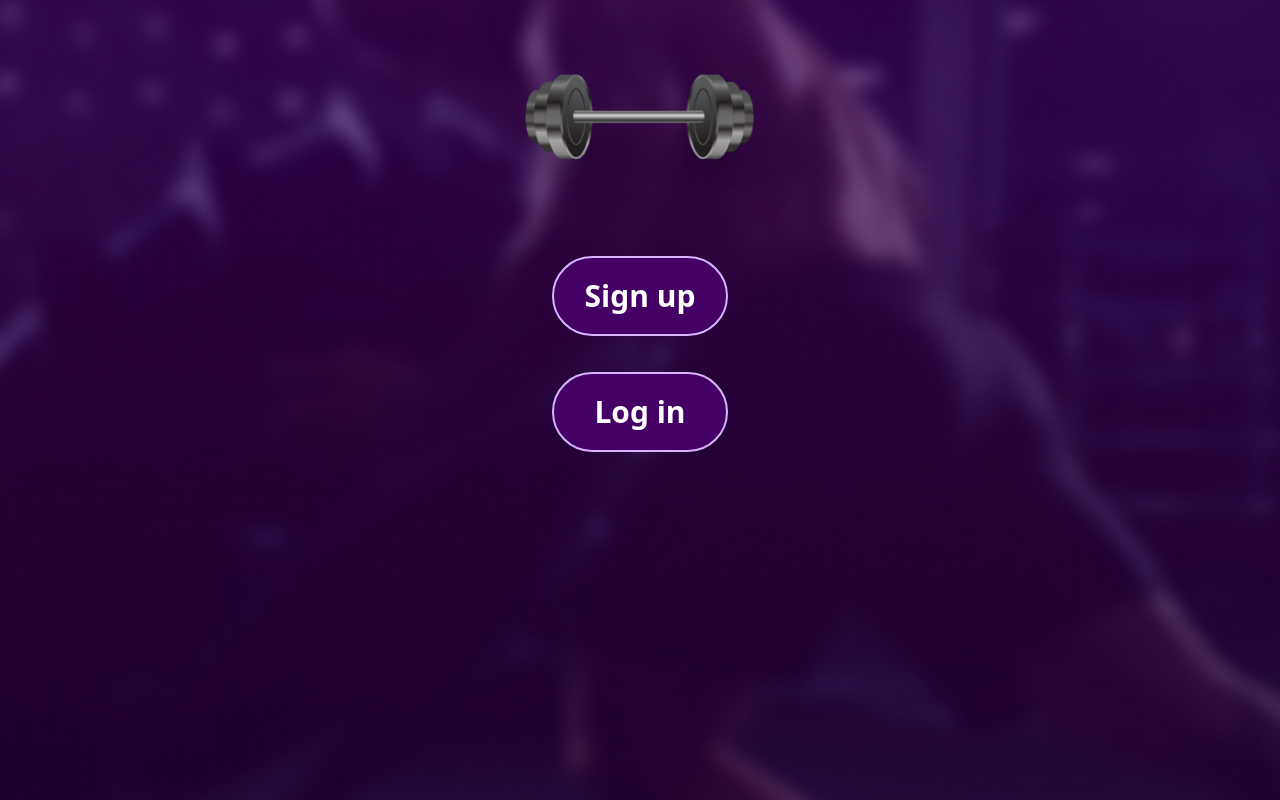
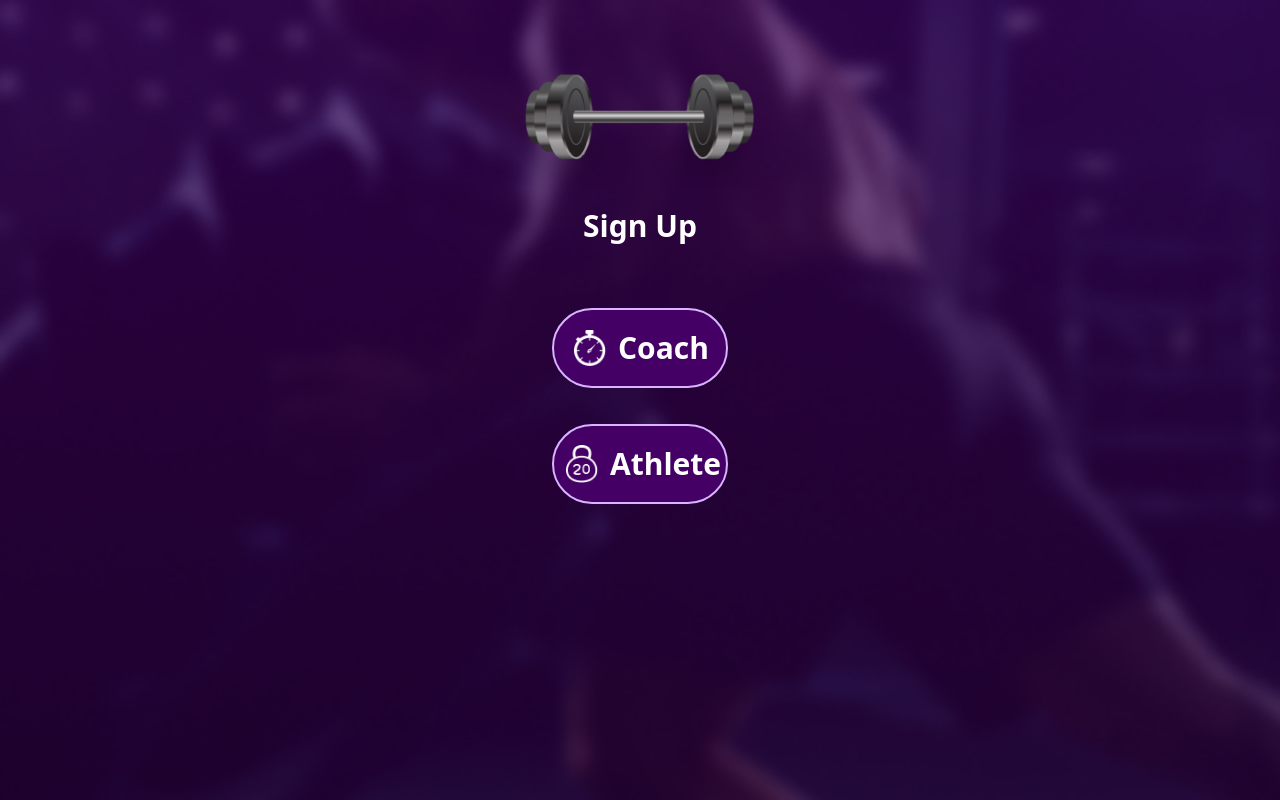
Before and after one commit to raha-mtlbi/Fitness, a React (Vite) app: page / in a window 1280 px wide. Built offline with nearby package versions, Linux system fonts and the light colour scheme.

Commit message:
UserType page design

```diff
--- a/src/App.jsx
+++ b/src/App.jsx
@@ -1,12 +1,12 @@
 import React from "react";
-import BackgroundImage from "./component/BackGround";
-import SignupLogin from "./pages/SignupLogin";
+import BackgroundImage from "./component/backGround";
+import UserType from "./pages/UserType";
 
 export default function App() {
   return (
     <div>
       <BackgroundImage />
-      <SignupLogin />
+      <UserType />
     </div>
   );
 }
--- a/src/component/BackGround.jsx
+++ b/src/component/BackGround.jsx
@@ -1,5 +1,5 @@
 import React from "react";
-import BackGroundImage from "../images/BackGround.png";
+import BackGroundImage from "../images/backGround.png";
 
 export default function BackGround() {
   return (
--- /dev/null
+++ b/src/component/Button.jsx
@@ -0,0 +1,9 @@
+import React from "react";
+
+export default function Button() {
+  return (
+    <button className="bg-[#440064] w-44 h-20 rounded-[60px] text-white font-bold text-3xl border-2 border-purple-300">
+      {title}
+    </button>
+  );
+}
--- /dev/null
+++ b/src/pages/UserType.jsx
@@ -0,0 +1,26 @@
+import React from "react";
+import dumbbell from "../images/dumbbell.png";
+import clock from "../images/clock.png";
+import vazne from "../images/vazne.png";
+
+export default function UserType() {
+  return (
+    <div className="flex-col flex gap-16 place-items-center text-center p-16">
+      <div className="flex-col flex gap-4">
+        <img src={dumbbell} className="h-32 w-72" />
+        <p className="text-white text-3xl font-bold">Sign Up</p>
+      </div>
+
+      <div className="flex-col flex gap-9">
+        <button className="bg-[#440064] w-44 h-20 flex flex-row gap-3 p-5 rounded-[60px] text-white font-bold text-3xl border-2 border-purple-300 place-items-center text-center">
+          <img src={clock} className="w-8" />
+          Coach
+        </button>
+        <button className="bg-[#440064] w-44 h-20 flex flex-row gap-3 p-3 rounded-[60px] text-white font-bold text-3xl border-2 border-purple-300 place-items-center text-center">
+          <img src={vazne} className="w-8" />
+          Athlete
+        </button>
+      </div>
+    </div>
+  );
+}
```
Also changed, not shown: src/images/clock.png (added), src/images/vazne.png (added).
